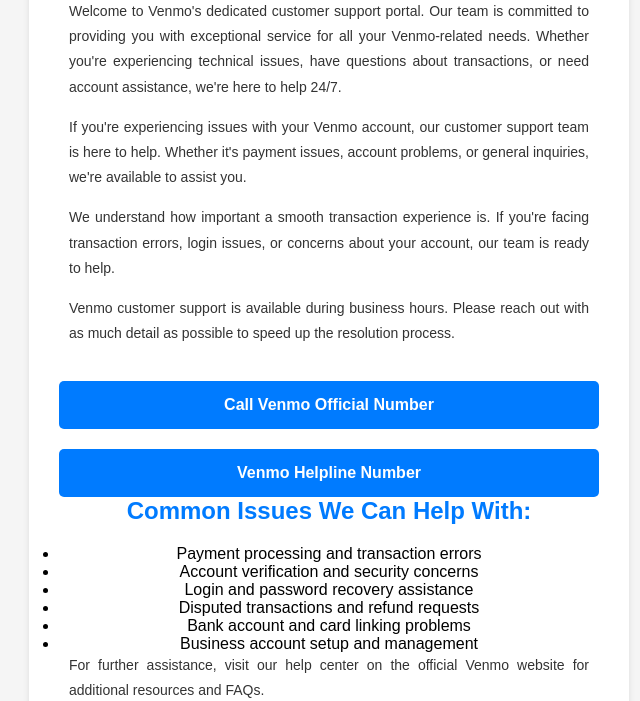
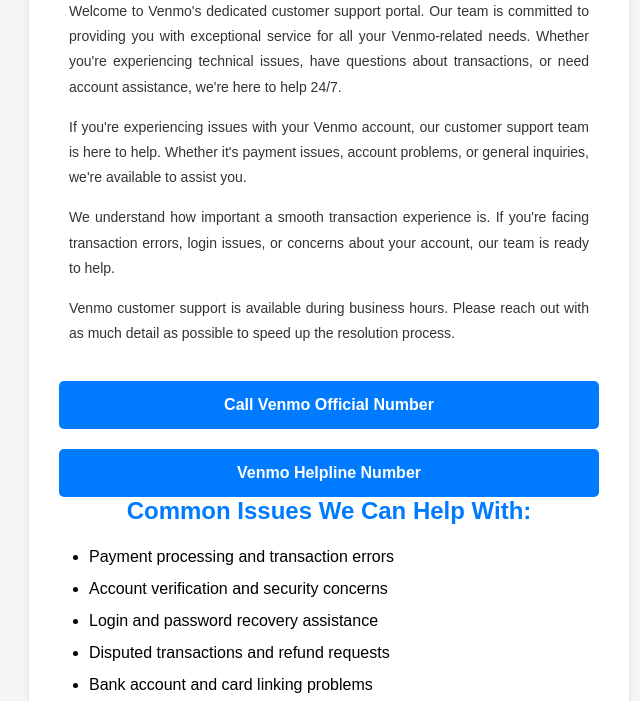
Before and after one commit to scottstaffin2588/venmos-24x7, a plain HTML site: page index.html in a window 1280 px wide. Shown: the part 99-800 px from the top of the page, without its empty margins (311-951 px from the left). Drawn offline with Linux system fonts and the light colour scheme; a script that the page names is missing.

Commit message:
Update index.html

```diff
--- a/index.html
+++ b/index.html
@@ -44,6 +44,18 @@
             color: #007bff;
             margin-bottom: 20px; /* Increased spacing below heading */
         }
+
+      ul {
+            text-align: left;
+            padding-left: 30px;
+            margin-bottom: 20px;
+        }
+
+        li {
+            margin-bottom: 8px;
+            line-height: 1.5;
+        }
+
 
         p {
             color: #333;
```
